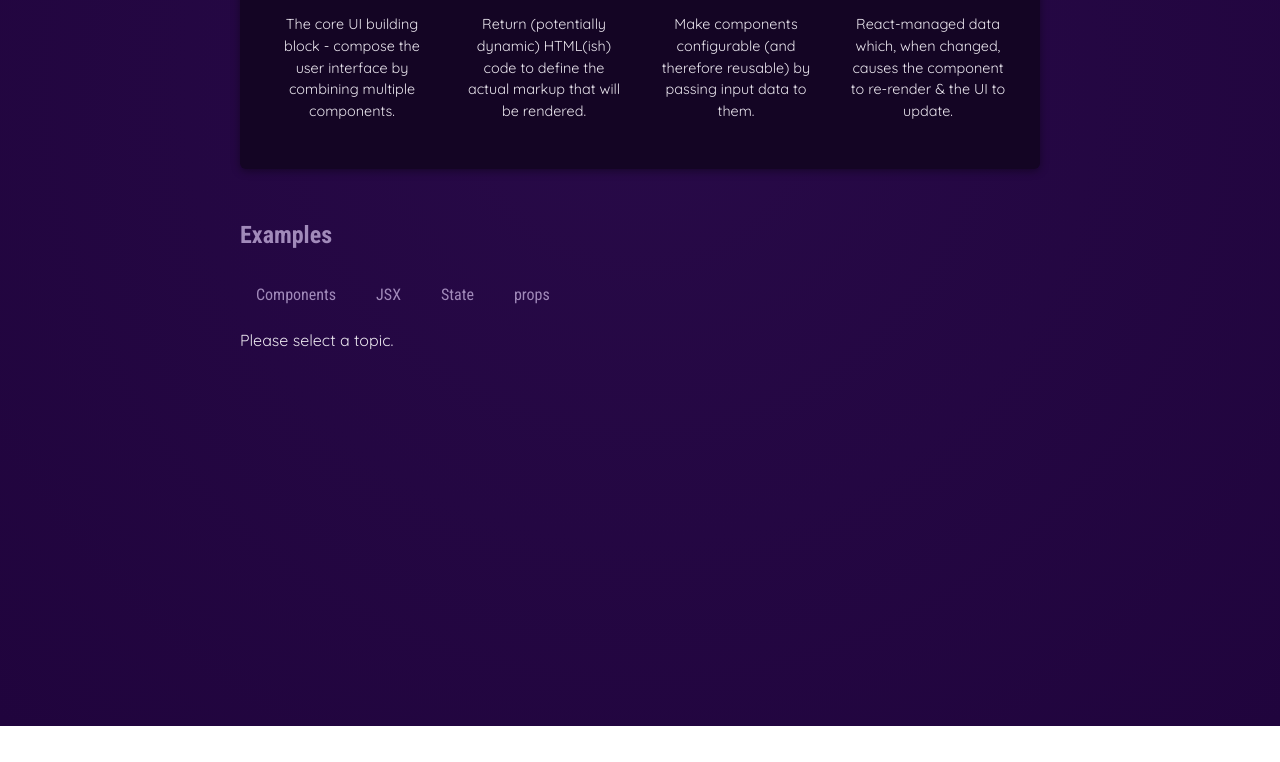
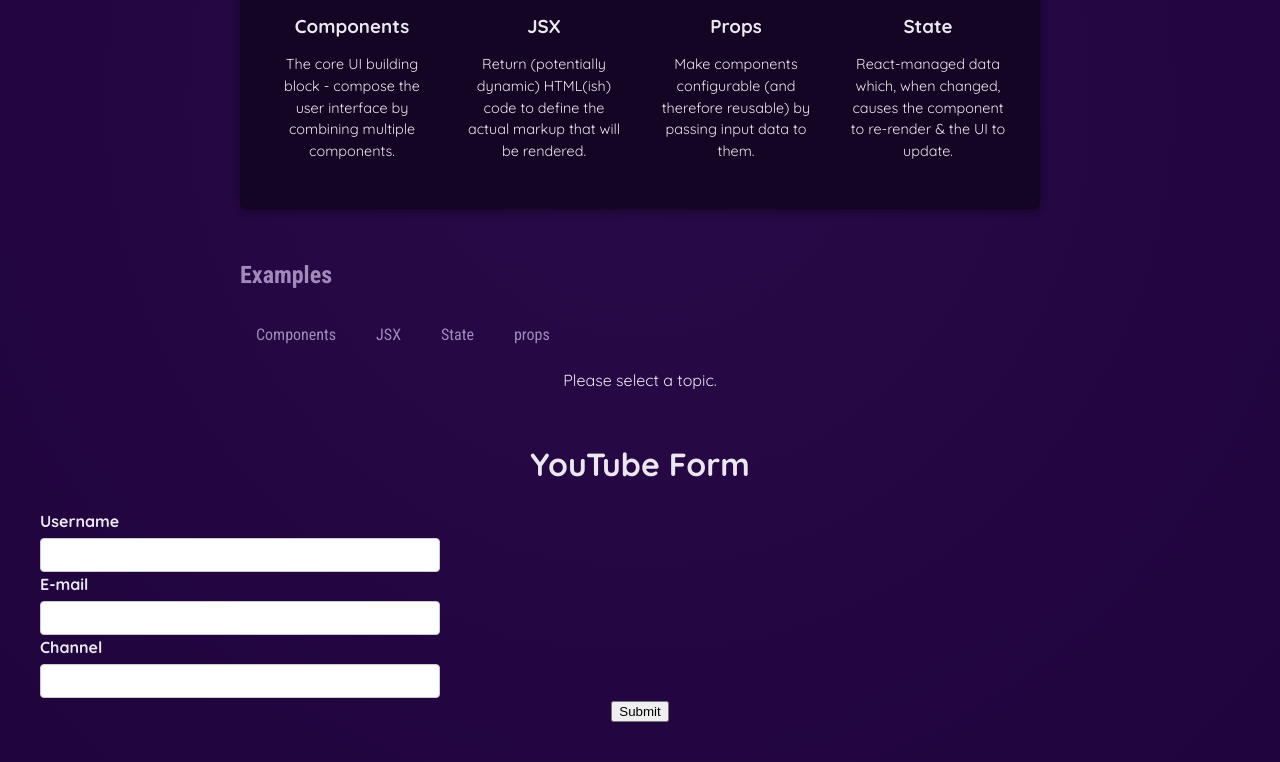
Before and after one commit to KelvinJ-cyber/Learn-React, a React (Vite) app: page / in a window 1280 px wide. Shown: the part 554-1316 px from the top of the page. Before the commit the page ends 1280 px from the top, so only its background shows below. Built offline with nearby package versions, Linux system fonts and the light colour scheme.

Commit message:
Form Hook

```diff
--- a/package.json
+++ b/package.json
@@ -11,7 +11,8 @@
   },
   "dependencies": {
     "react": "^19.1.1",
-    "react-dom": "^19.1.1"
+    "react-dom": "^19.1.1",
+    "react-hook-form": "^7.62.0"
   },
   "devDependencies": {
     "@eslint/js": "^9.33.0",
--- a/src/App.css
+++ b/src/App.css
@@ -148,3 +148,40 @@ main h2 {
 #tab-content code {
   font-size: 1rem;
 }
+
+#root {
+  max-width: 1280px;
+  margin: 0 auto;
+  padding: 2rem;
+  text-align: center;
+}
+
+label {
+  font-weight: bold;
+  display: flex;
+  margin-bottom: 5px;
+}
+
+input[type="text"],
+input[type="email"],
+input[type="number"],
+input[type="date"] {
+  display: block;
+  width: 400px;
+  padding: 6px 12px;
+  font-size: 14px;
+  line-height: 1.42857143;
+  background-image: none;
+  border: 1px solid #ccc;
+  border-radius: 4px;
+}
+
+.error {
+  color: red;
+  font-size: 12px;
+  text-align: left;
+}
+
+.form-control {
+  margin-bottom: 20px;
+}
--- a/src/App.jsx
+++ b/src/App.jsx
@@ -2,6 +2,7 @@ import Header from "./components/Header.jsx";
 import "./App.css";
 import CoreConcepts from "./components/CoreConcepts.jsx";
 import Examples from "./components/Examples.jsx";
+import YouTubeForm from "./components/YouTubeForm.jsx";
 
 // ? This is the main application component that renders the header, core concepts, and examples sections.
 
@@ -13,6 +14,7 @@ function App() {
         <CoreConcepts />
         <Examples />
       </main>
+      <YouTubeForm />
     </>
   );
 }
--- a/src/components/Examples.jsx
+++ b/src/components/Examples.jsx
@@ -1,5 +1,6 @@
 import { useState } from "react";
 import { EXAMPLES } from "../data.js";
+import Section from "./Section.jsx";
 import TabButton from "./TabButton.jsx";
 
 export default function Examples() {
@@ -10,8 +11,7 @@ export default function Examples() {
     setSelectedContent(selectedButton);
   }
   return (
-    <section id="examples">
-      <h2>Examples</h2>
+    <Section title= "Examples" id="examples">
       <menu>
         <TabButton
           isSelected={selectedContent == "components"}
@@ -49,6 +49,6 @@ export default function Examples() {
           </pre>
         </div>
       )}
-    </section>
+    </Section>
   );
 }
--- /dev/null
+++ b/src/components/Section.jsx
@@ -0,0 +1,11 @@
+
+export default function Section({title, children, ...props}){
+  return(
+    <section {...props}>
+        <h2>{title}</h2>
+        {children}
+    </section>
+  )
+
+
+}
--- /dev/null
+++ b/src/components/YouTubeForm.jsx
@@ -0,0 +1,31 @@
+import { useForm } from "react-hook-form";
+
+// type FormFeilds ={
+//     username: string;
+//     email: string;
+//     channel: string;
+// };
+
+export default function YouTubeForm() {
+
+    const form = useForm();
+
+  return (
+    <div>
+      <h1>YouTube Form</h1>
+
+      <form>
+        <label htmlFor="username">Username</label>
+        <input type="text" id="username" name="username" />
+
+        <label htmlFor="email">E-mail</label>
+        <input type="email" id="email" name="email" />
+
+        <label htmlFor="channel">Channel</label>
+        <input type="text" id="channel" name="channel" />
+
+        <button>Submit</button>
+      </form>
+    </div>
+  );
+}
```
Also changed, not shown: 1 other file (tests, documents, lock files or other folders).
